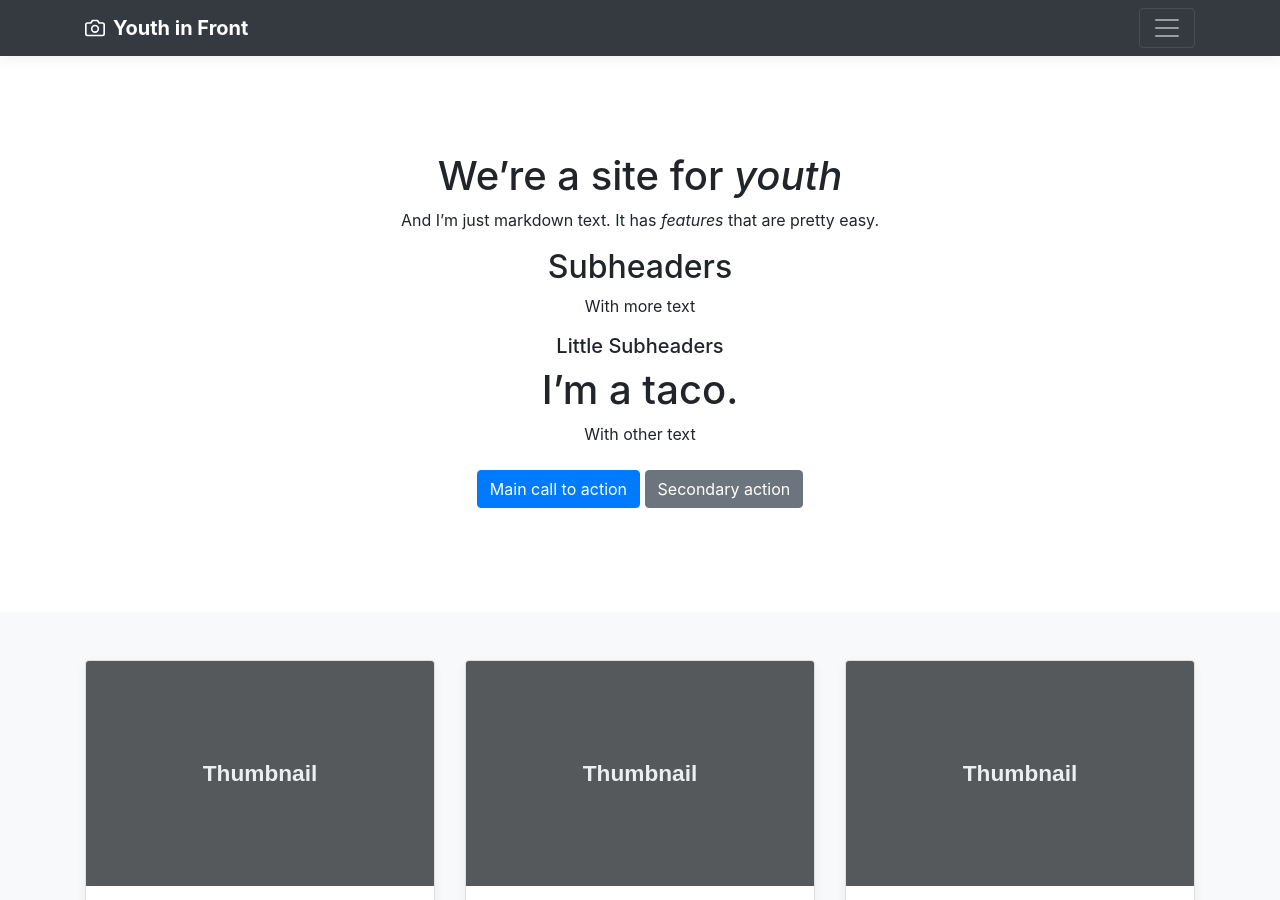
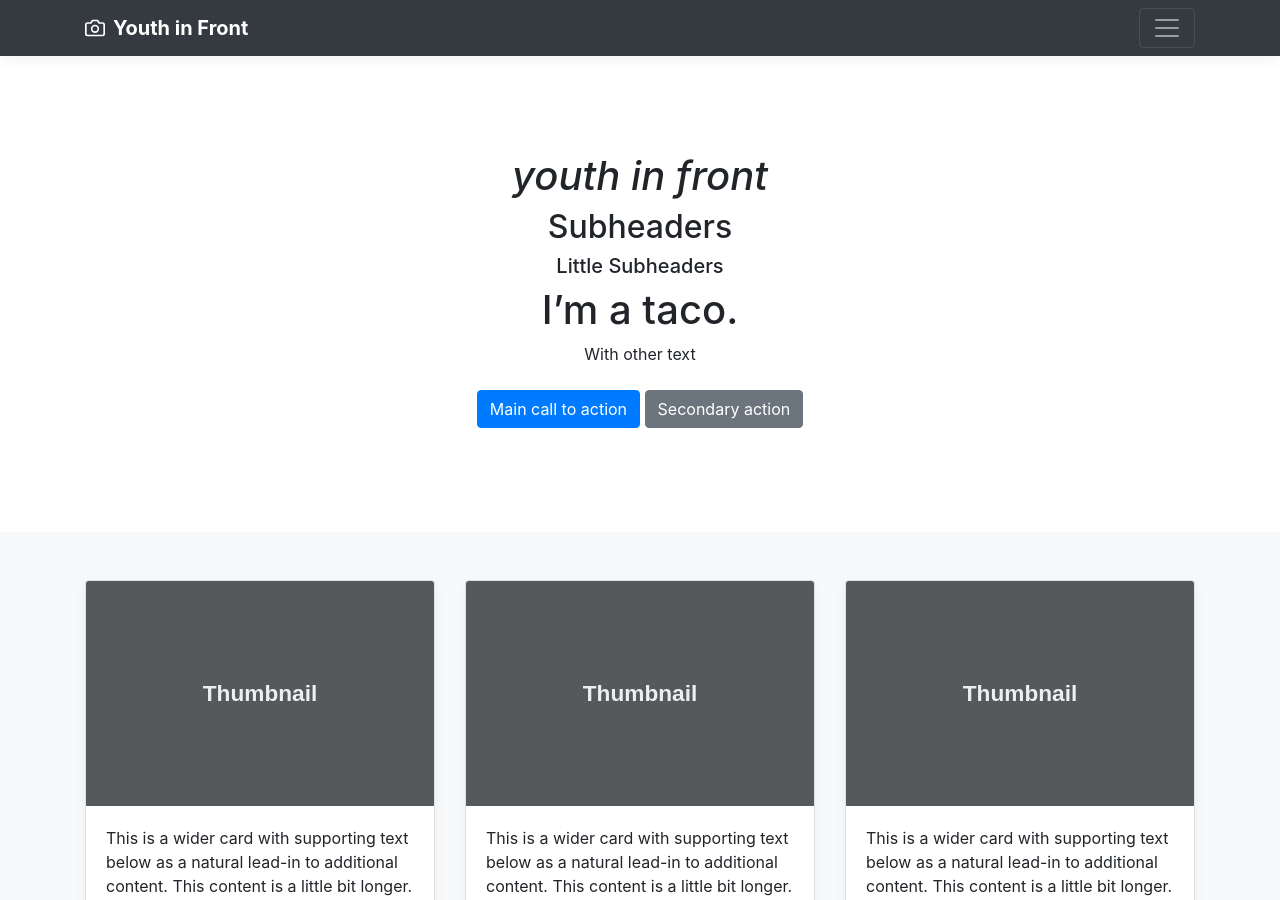
Before and after one commit to youthinfront/youthinfront-site, a Jekyll site: the page built from index.md, in a window 1280 px wide and 900 px high. Built offline with Jekyll 4.4.1, drawn with Linux system fonts in a browser that asks for light colours; nearby versions of some CDN libraries; our own code applies the rules of GitHub Pages for plain Markdown files.

Commit message:
Update index.md

```diff
--- a/index.md
+++ b/index.md
@@ -2,15 +2,13 @@
 layout: home
 ---
 
-We're a site for *youth*
+*youth in front*
 ============
 
-And I'm just markdown text.  It has *features* that are pretty easy.
 
 Subheaders
 ----------
 
-With more text
 
 ##### Little Subheaders
 
```
